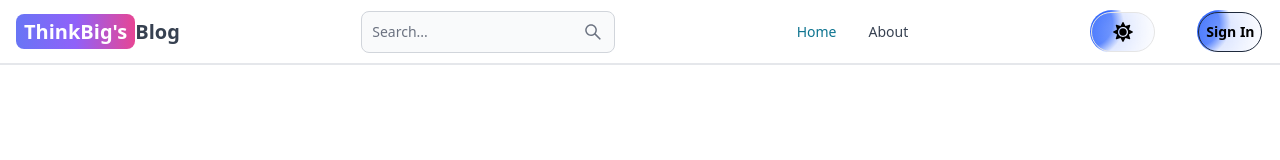
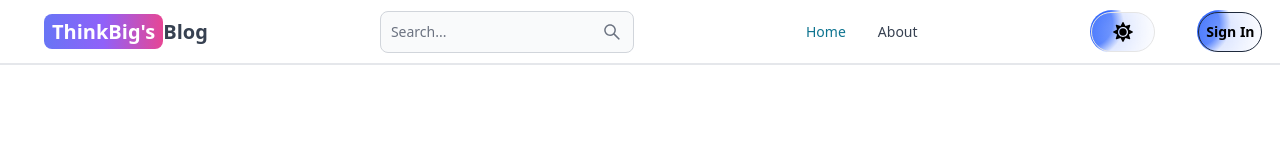
Before and after one commit to Chandan8018/Brainwave_Matrix_Intern, a React (Vite) app in the folder frontend/: page / in a window 1280 px wide. Shown: the top 160 px of the page. Built offline with nearby package versions, Linux system fonts and the light colour scheme; no server answers.

Commit message:
Some modification on header

```diff
--- a/frontend/src/components/Header.jsx
+++ b/frontend/src/components/Header.jsx
@@ -90,7 +90,7 @@ export default function Header() {
     <Navbar className='border-b-2'>
       <Link
         to='/'
-        className='self-center whitespace-nowrap text-sm sm:text-xl font-semibold dark:text-white'
+        className='self-center whitespace-nowrap text-sm sm:text-xl font-semibold dark:text-white md:pl-7'
       >
         <span className='px-2 py-1 bg-gradient-to-r from-indigo-500 via-purple-500 to-pink-500 rounded-lg text-white'>
           ThinkBig's
```
